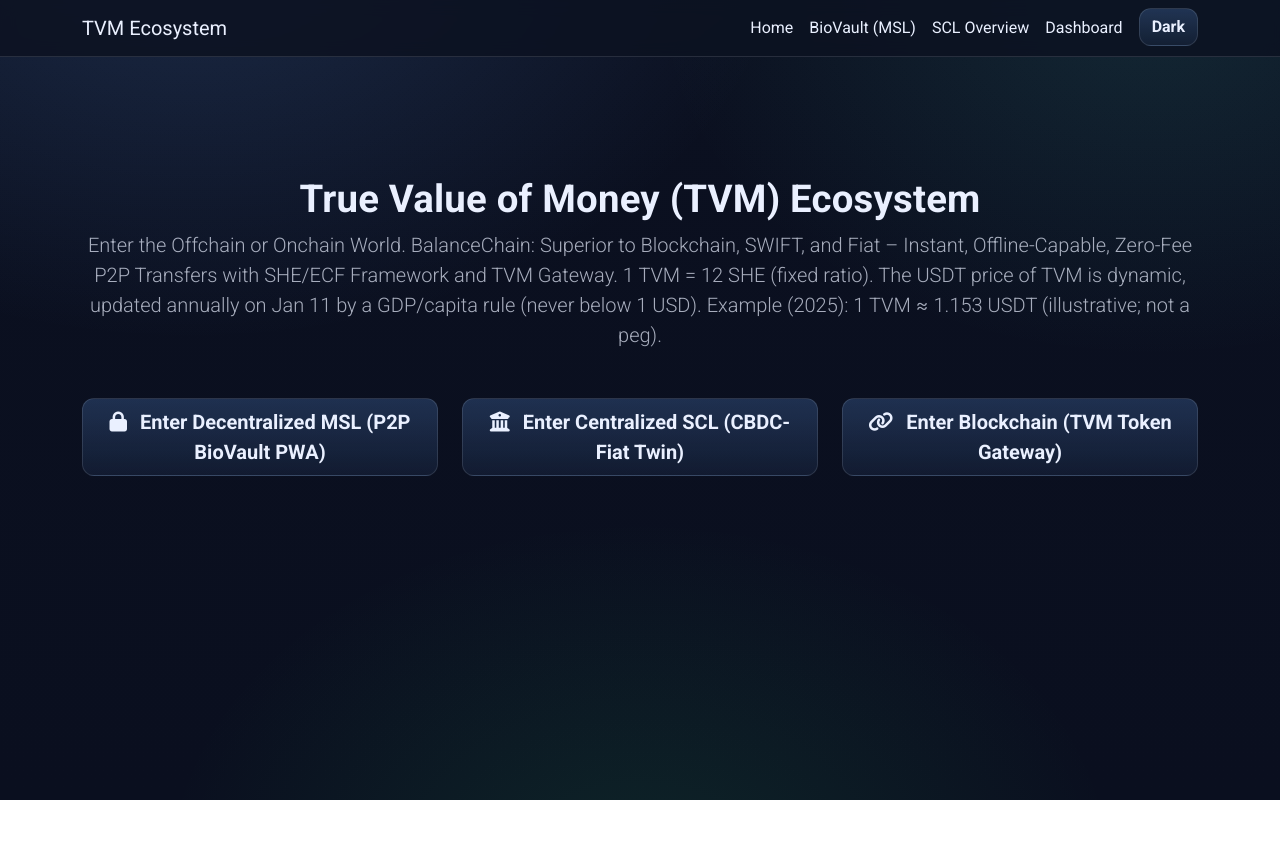
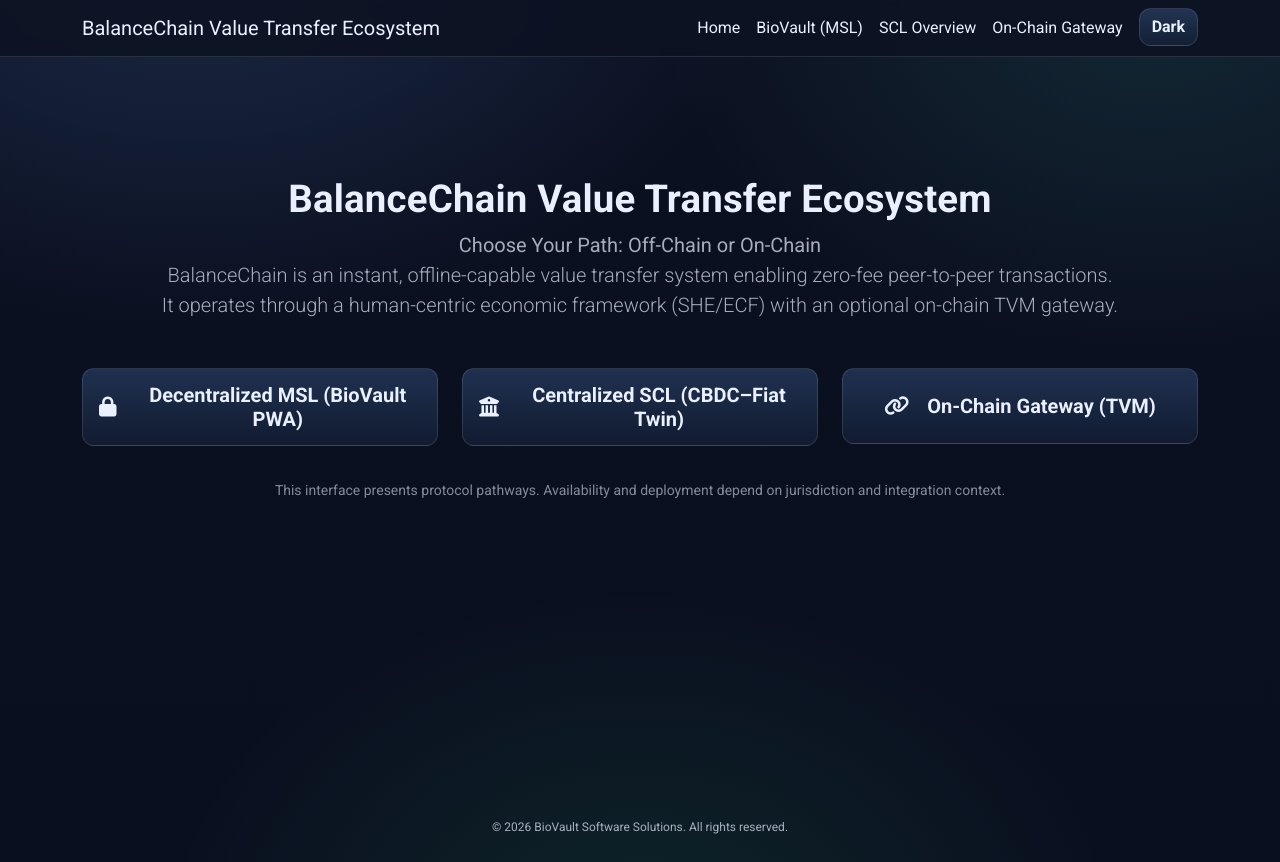
Before and after one commit to biovaultsoftware/biovault, a plain HTML site: page index.html in a window 1280 px wide. Before the commit the page ends 800 px from the top, so only its background shows below. Drawn offline with nearby package versions, Linux system fonts and the light colour scheme.

Commit message:
Add files via upload

```diff
--- a/index.html
+++ b/index.html
@@ -237,11 +237,22 @@
       max-width: 90%; /* Larger size for better usability */
     }
 
-  .center-action {
+    .center-action {
   display: flex;
   justify-content: center;
   margin-top: 24px;
 }
+
+  .landing-buttons .btn{
+  min-height: 76px;
+  display: flex;
+  align-items: center;
+  justify-content: center;
+  gap: 10px;
+  padding: 14px 16px;
+  line-height: 1.2;
+  text-align: center;
+  }
 
   .action-btn {
   width: min(90%, 420px);
@@ -289,6 +300,12 @@
     .navbar .nav-link:hover {
       color: var(--app-accent) !important;
     }
+    .app-footer{
+      padding: 18px 0 26px;
+      text-align: center;
+      color: var(--app-muted);
+      font-size: 12px;
+    }
     body.theme-light .navbar .nav-link:hover {
       color: #1d4ed8 !important;
     }
@@ -314,7 +331,7 @@
   <!-- Global Navbar -->
   <nav class="navbar navbar-expand-lg navbar-dark bg-transparent fixed-top" role="navigation" aria-label="Main navigation">
     <div class="container">
-      <a class="navbar-brand neon-text" href="#" onclick="showSection('landing')" aria-label="Go to Home">TVM Ecosystem</a>
+      <a class="navbar-brand neon-text" href="#" onclick="showSection('landing')" aria-label="Go to Home">BalanceChain Value Transfer Ecosystem</a>
       <button class="navbar-toggler" type="button" data-bs-toggle="collapse" data-bs-target="#navbarNav"
               aria-controls="navbarNav" aria-expanded="false" aria-label="Toggle navigation">
         <span class="navbar-toggler-icon"></span>
@@ -324,7 +341,7 @@
           <li class="nav-item"><a class="nav-link" href="#" onclick="showSection('landing')">Home</a></li>
           <li class="nav-item"><a class="nav-link" href="#" onclick="showSection('biovault')">BioVault (MSL)</a></li>
           <li class="nav-item"><a class="nav-link" href="#" onclick="showSection('scl')">SCL Overview</a></li>
-          <li class="nav-item"><a class="nav-link" href="#" onclick="showSection('dashboard')">Dashboard</a></li>
+          <li class="nav-item"><a class="nav-link" href="#" onclick="showSection('dashboard')">On-Chain Gateway</a></li>
           <li class="nav-item">
           <button id="theme-toggle" class="btn btn-outline-light ms-2" type="button" aria-pressed="false">Theme</button>
         </li>
@@ -335,40 +352,48 @@
   <!-- Landing Page Section -->
   <section id="landing" class="section landing active-section fade-in" aria-label="Landing">
     <div class="container">
-      <h1 class="display-3 neon-text">True Value of Money (TVM) Ecosystem</h1>
+      <h1 class="display-3 neon-text">BalanceChain Value Transfer Ecosystem</h1>
       <p class="lead">
-        Enter the Offchain or Onchain World. BalanceChain: Superior to Blockchain, SWIFT, and Fiat – Instant, Offline-Capable, Zero-Fee P2P Transfers with SHE/ECF Framework and TVM Gateway.
-        1 TVM = 12 SHE (fixed ratio). The USDT price of TVM is dynamic, updated annually on Jan 11 by a GDP/capita rule (never below 1 USD). Example (2025): 1 TVM ≈ 1.153 USDT (illustrative; not a peg).
+        <strong>Choose Your Path: Off-Chain or On-Chain</strong><br />
+        BalanceChain is an instant, offline-capable value transfer system enabling zero-fee peer-to-peer transactions.<br />
+        It operates through a human-centric economic framework (SHE/ECF) with an optional on-chain TVM gateway.
       </p>
-      <div class="row justify-content-center mt-5">
+      <div class="row justify-content-center mt-5 landing-buttons">
         <div class="col-md-4">
           <button class="btn btn-primary btn-lg w-100 mb-4" type="button" onclick="showSection('biovault')">
-            <i class="fas fa-lock me-2" aria-hidden="true"></i> Enter Decentralized MSL (P2P BioVault PWA)
+            <i class="fas fa-lock me-2" aria-hidden="true"></i> Decentralized MSL (BioVault PWA)
           </button>
         </div>
         <div class="col-md-4">
           <button class="btn btn-primary btn-lg w-100 mb-4" type="button" onclick="showSection('scl')">
-            <i class="fas fa-building-columns me-2" aria-hidden="true"></i> Enter Centralized SCL (CBDC-Fiat Twin)
+            <i class="fas fa-building-columns me-2" aria-hidden="true"></i> Centralized SCL (CBDC–Fiat Twin)
           </button>
         </div>
         <div class="col-md-4">
           <button class="btn btn-primary btn-lg w-100 mb-4" type="button" onclick="showSection('dashboard')">
-            <i class="fas fa-link me-2" aria-hidden="true"></i> Enter Blockchain (TVM Token Gateway)
+            <i class="fas fa-link me-2" aria-hidden="true"></i> On-Chain Gateway (TVM)
           </button>
         </div>
       </div>
+      <p class="small muted2 mt-10">This interface presents protocol pathways. Availability and deployment depend on jurisdiction and integration context.</p>
     </div>
   </section>
   <!-- BioVault PWA Section (Decentralized MSL - Offchain) -->
   <section id="biovault" class="section container fade-in" aria-label="BioVault PWA">
-    <h2 class="neon-text">BioVault PWA - Decentralized MSL (Micro Segments Ledger)</h2>
-    <p class="lead">No authority, complete immutability and security. Manage SHE segments, generate proofs, and perform offline P2P transfers. Gateway to TVM blockchain for swaps and crypto entry.</p>
+    <h2 class="neon-text">BioVault PWA — Decentralized MSL (Micro Segments Ledger)</h2>
+    <p class="lead">BioVault is a decentralized, offline-first Progressive Web App implementing the BalanceChain MSL protocol.
+    It enables peer-to-peer value transfer without intermediaries, supports offline operation, and allows users to manage SHE-denominated segments, generate cryptographic proofs, and perform secure P2P transfers.
+    An optional on-chain TVM gateway is available for settlement, swaps, and interoperability with blockchain systems.</p>
     <!-- White Paper -->
     <div class="whitepaper">
-      <h3>BalanceChain White Paper</h3>
-      <p><strong>Abstract:</strong> BalanceChain is a revolutionary SHE-powered microledger protocol that humanizes money by grounding its value in Standard Human Effort (SHE), a standardized measure of labor akin to horsepower for engines, derived from 100-year global economic data (average GDP/capita ~$10,000/year, 2000 work hours = $5/hour baseline, 1 hour = 60 SHE units, e.g., moving 100 bricks). SHE equalizes effort across borders, addressing disparities, while the Efficiency Correction Factor (ECF = Country GDP/capita ÷ Global average $10,000) adjusts for productivity variances (e.g., USA ECF=8 at $80,000 = $40/hour; India ECF=0.25 at $2,500 = $1.25/hour), serving as a diagnostic tool to fix imbalances through policies like improved education and infrastructure.</p>
-      <p>The protocol introduces True Value of Money (TVM), with 1 TVM = 12 SHE (fixed ratio). The USDT price of TVM is dynamic, updated annually on Jan 11 by a GDP/capita rule (never below 1 USD). Example (2025): 1 TVM ≈ 1.153 USDT (illustrative; not a peg). TVM is not a new currency but a complement that infuses intrinsic effort-based value into fiat and crypto, defining money's true worth as standardized human effort—specifically transacting, the only mutual economic activity all humans share, with offline capabilities removing differences. A 51% Human Investment (HI) / 49% AI rule ensures at least 51% of economic output remains human-driven (effort, creativity, ethics), capping AI at 49% to prevent dominance, job loss, or gaps; excess growth (e.g., from AI boosting GDP) splits 51% to humans via UBI-like Bio-Balance (60,000 SHE units/vault ~$5,000 start, covering 40-50% essentials like food/shelter/health) and shorter workweeks, while 49% fuels tech—promoting fair gains, productivity, and cooperation over resource conflicts (e.g., oil worthless without effort, lessons from COVID unity).</p>
-      <p>As a hybrid offchain-onchain system, BalanceChain uses a personal tamper-proof microledger (local IndexedDB, AES-GCM encrypted, WebAuthn biometrics like Face ID/fingerprint—COVID-proven, user-friendly) for offchain segment management (12,000 segments/year as SHE units, initial 1,200 unlocked in Layer 0) and onchain TVM issuance (1,000 TVM/year, 0 initial unlocked). Deterministic 10-layer chaining (1200 segments/layer; Segment N in Layer L unlocks N in L+1) enables cascading unlocks with time-based security (bio-constants from genesis 1736565605 + increments, strictly increasing with BIO tolerance = 720 seconds, preventing fraud/replay/backdating). Hierarchical caps control release (daily 360 segments/30 TVM, monthly 3600/300, yearly 10800/900; 5-year max 60,000 segments/5,000 TVM, halt/reset afterward). Offchain proofs (ownership with spent proof: org/prev match, curr differs; bio-integrity) submitted onchain mint TVM (12 segments = 1 TVM, extra 100 at yearly cap for parity), linking device key hash to wallet. Segment proofs include: <code>segmentIndex</code>, <code>currentBioConst</code>, <code>ownershipProof</code>, <code>unlockIntegrityProof</code>, <code>spentProof</code>, <code>ownershipChangeCount</code>, <code>biometricZKP</code>. All claims/exchanges require an EIP-712 signed bundle that includes <code>biometricZKP</code>.</p>
+      <h3>BalanceChain White Paper — Abstract</h3>
+      <p>BalanceChain is a human-centric micro-ledger protocol designed to support secure, auditable value transfer without reliance on global consensus networks.
+      The system is grounded in Standard Human Effort (SHE) as a unit of economic reference, with the Efficiency Correction Factor (ECF) providing a contextual adjustment layer for comparative economic analysis.</p>
+      <p>The protocol defines True Value of Money (TVM) as an on-chain settlement and interoperability instrument, with a fixed internal conversion ratio of 1 TVM = 12 SHE.
+      TVM is not a sovereign currency and does not represent a price peg to any fiat or digital asset.</p>
+      <p>BalanceChain operates as a hybrid off-chain / on-chain system.
+      Users maintain a personal, tamper-resistant micro-ledger locally on their device, secured through modern cryptography and biometric authentication.
+      Time-ordered segment proofs enable deterministic validation, offline operation, and secure ownership transfer, while optional on-chain interactions allow external settlement without exposing full transaction histories.</p>
       <a href="#" class="btn btn-secondary w-100" role="button" aria-label="Download Whitepaper" onclick="alert('Downloading full whitepaper PDF...')">
         <i class="fas fa-download me-2" aria-hidden="true"></i> Download Full White Paper
       </a>
@@ -456,8 +481,11 @@
   </section>
   <!-- Blockchain Dashboard Section (Onchain - TVM Gateway) -->
   <section id="dashboard" class="section container fade-in" aria-label="Blockchain Dashboard">
-    <h2 class="neon-text">TVM Blockchain Dashboard (Gateway to DLT)</h2>
-    <p class="lead">Connect your wallet and interact with the TVM contract for claims, swaps, and exchanges. Fixed at 12 SHE per TVM with dynamic pricing. Serves as gateway for both MSL and SCL versions. Actions auto-populate from BalanceChain proofs for seamless UX—just click buttons.</p>
+    <h2 class="neon-text">TVM On-Chain Gateway (Distributed Ledger Interface)</h2>
+    <p class="lead">Connect a compatible wallet to interact with the TVM smart contract for claims, exchanges, and settlement operations.
+    The gateway applies a fixed internal conversion of 12 SHE per TVM and supports protocol-defined dynamic valuation.</p>
+    <p class="lead">This interface serves as the on-chain interoperability layer for both MSL (decentralized) and SCL (centralized) BalanceChain systems.
+    Actions are automatically populated from verified BalanceChain proofs to ensure a streamlined and consistent user experience.</p>
 <a href="demos/tvm-wallet.html" class="btn btn-warning w-100" id="openWalletDemo">
   <span style="margin-right:10px">💼</span> Balancechain explorer
 </a>
@@ -680,6 +708,9 @@
     </div>
   </div>
   <!-- 🔼🔼🔼 End modals 🔼🔼🔼 -->
+  <footer class="app-footer">
+    &copy; 2026 BioVault Software Solutions. All rights reserved.
+  </footer>
   <!-- Bootstrap JS -->
   <script src="https://cdn.jsdelivr.net/npm/bootstrap@5.3.3/dist/js/bootstrap.bundle.min.js" defer></script>
   <!-- Theme -->
```
